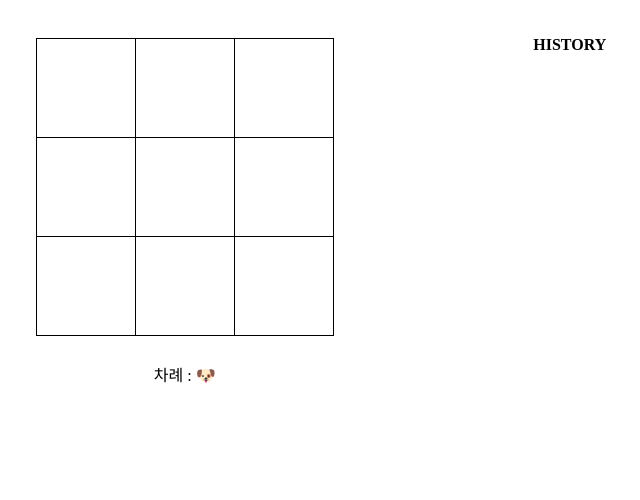
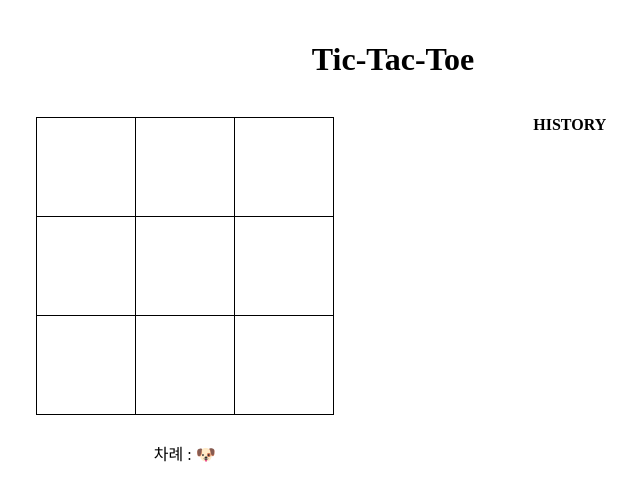
Before and after one commit to bellori729/Tic-Tac-Toe, a React (Vite) app: page / in a window 1280 px wide. Shown: the top 500 px of the page, without its empty margins (247-887 px from the left). Built offline with nearby package versions, Linux system fonts and the light colour scheme; a web font is replaced by a local one.

Commit message:
h1 태그 추가 및 스타일링

```diff
--- a/src/components/App/App.jsx
+++ b/src/components/App/App.jsx
@@ -2,9 +2,10 @@
 
 const App = () => {
   return (
-    <>
+    <div className="App">
+      <h1>Tic-Tac-Toe</h1>
       <Game />
-    </>
+    </div>
   );
 };
 
--- a/src/index.css
+++ b/src/index.css
@@ -5,3 +5,7 @@
   width: 100vh;
   height: auto;
 }
+
+.App {
+  text-align: center;
+}
```
